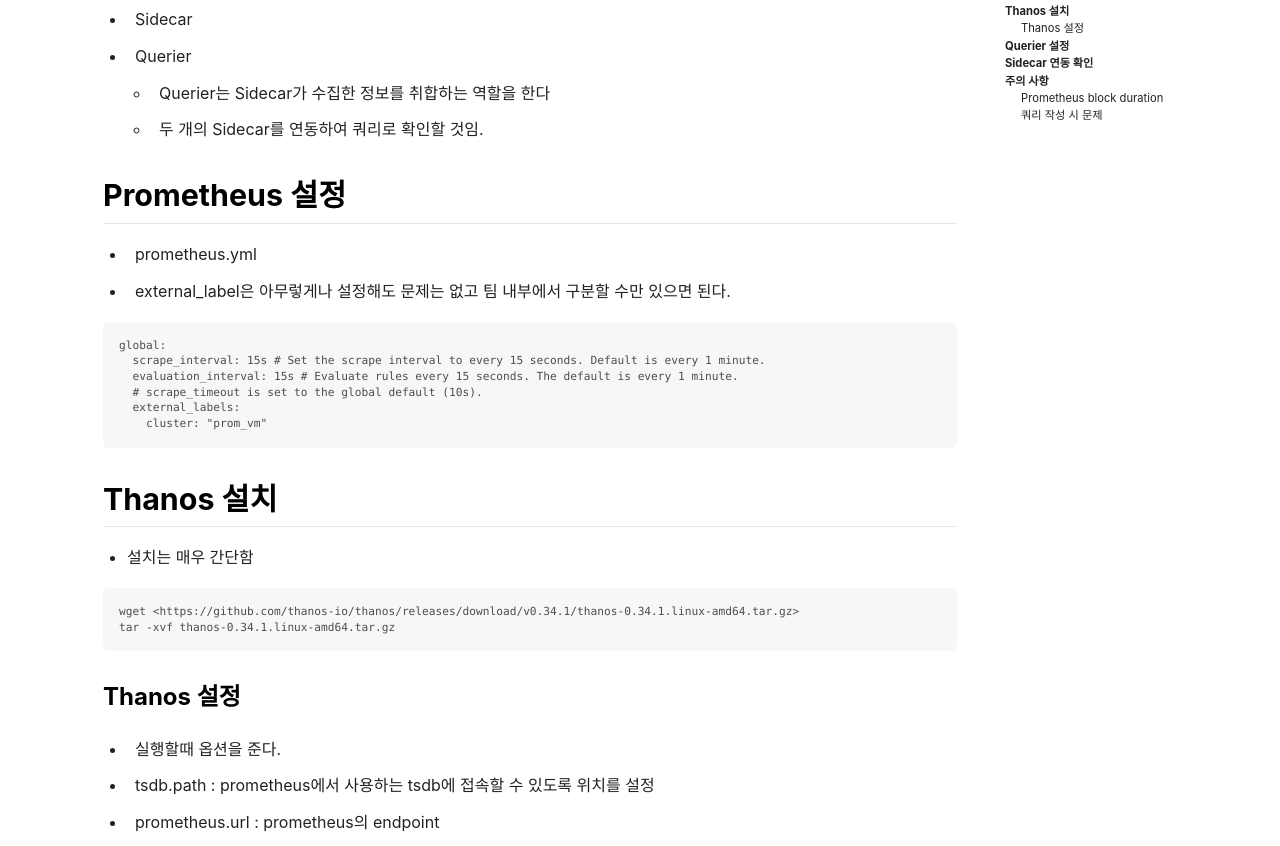
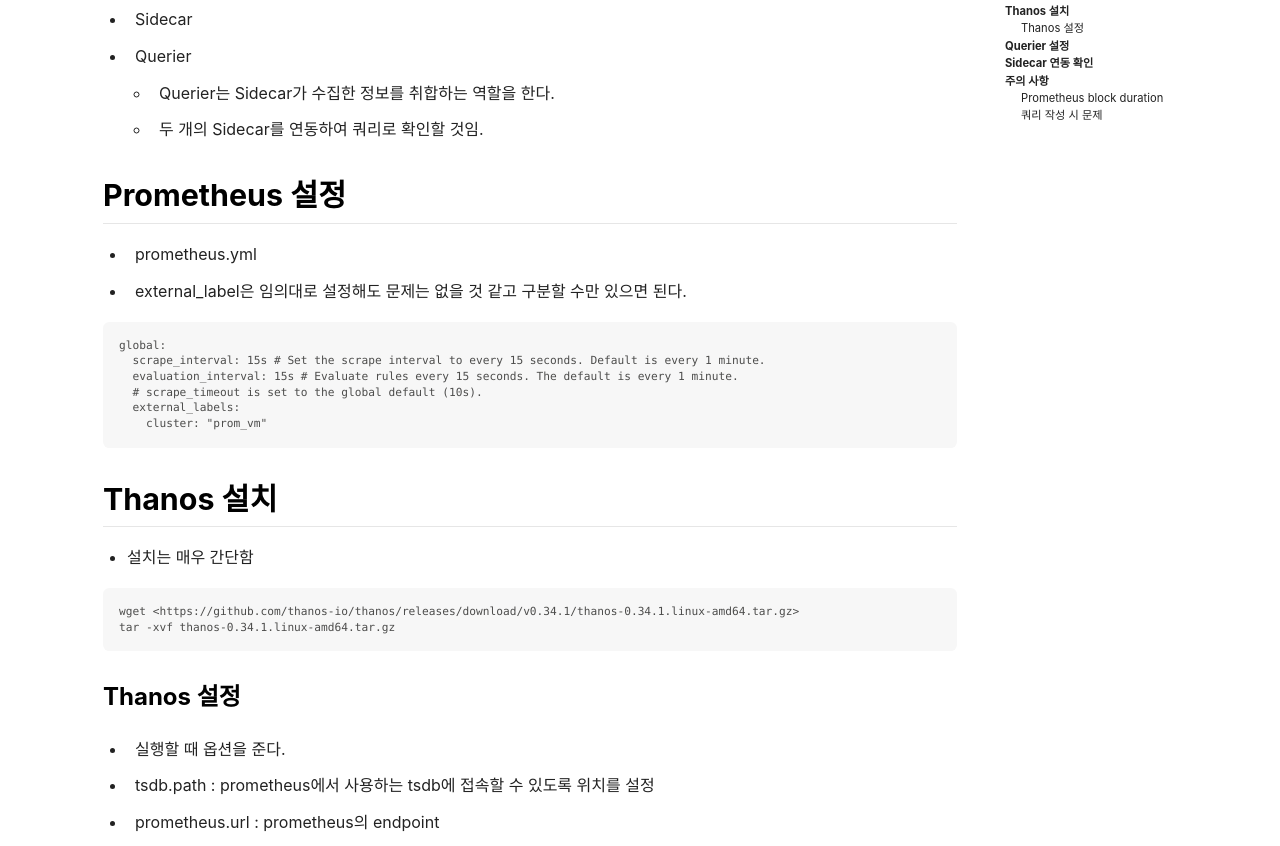
Before and after one commit to cloudnine-mj/cloudnine-mj.github.io, a Jekyll site: the page built from _posts/2024-03-26-Sidecar를 통한 Prometheus 통합.md, in a window 1280 px wide and 1400 px high, scrolled down 761 px. Shown: the part 177-1023 px from the top of the window. Built offline with Jekyll 4.4.1, drawn with Linux system fonts in a browser that asks for light colours; nearby versions of some CDN libraries.

Commit message:
sidecar 수정

````diff
--- a/_posts/2024-03-26-Sidecar를 통한 Prometheus 통합.md
+++ b/_posts/2024-03-26-Sidecar를 통한 Prometheus 통합.md
@@ -32,7 +32,7 @@ tags: [Sidecar, Prometheus]
 
 * Querier
 
-	* Querier는 Sidecar가 수집한 정보를 취합하는 역할을 한다
+	* Querier는 Sidecar가 수집한 정보를 취합하는 역할을 한다.
 
 	* 두 개의 Sidecar를 연동하여 쿼리로 확인할 것임.
 
@@ -40,7 +40,7 @@ tags: [Sidecar, Prometheus]
 
 * prometheus.yml
 
-* external_label은 아무렇게나 설정해도 문제는 없고 팀 내부에서 구분할 수만 있으면 된다.
+* external_label은 임의대로 설정해도 문제는 없을 것 같고 구분할 수만 있으면 된다.
 
 ```
 global:
@@ -62,7 +62,7 @@ tar -xvf thanos-0.34.1.linux-amd64.tar.gz
 
 ### Thanos 설정
 
-* 실행할때 옵션을 준다.
+* 실행할 때 옵션을 준다.
 
 * tsdb.path : prometheus에서 사용하는 tsdb에 접속할 수 있도록 위치를 설정
 
````
